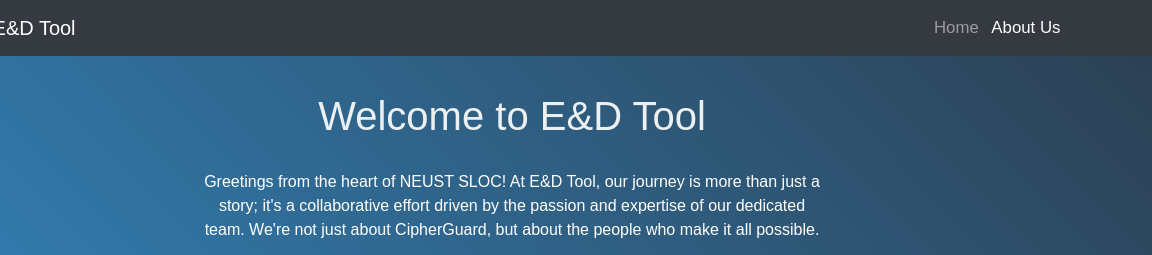
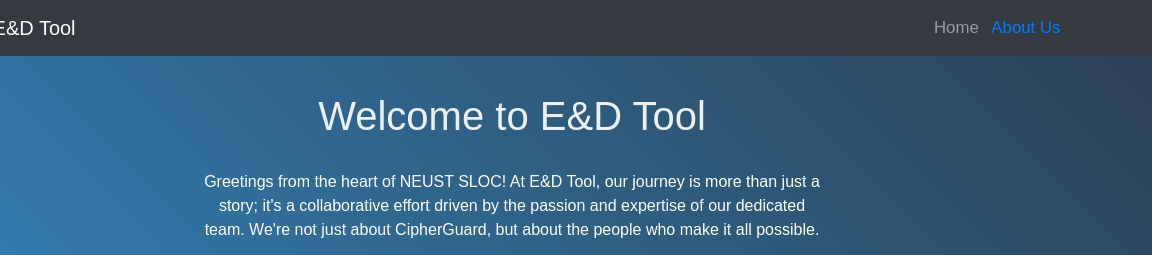
Before and after one commit to EAndDTools/E-D-Tool, a plain HTML site: page about.html in a window 1280 px wide. Shown: the top 255 px of the page, 128-1280 px from the left. Drawn offline with Linux system fonts and the light colour scheme.

Commit message:
Update about.html

```diff
--- a/about.html
+++ b/about.html
@@ -27,7 +27,7 @@
                         <a class="nav-link" href="index.html">Home</a>
                     </li>
                     <li class="nav-item active">
-                        <a class="nav-link" href="about.html">About Us</a>
+                        <a class="nav-link text-primary" href="about.html">About Us</a>
                     </li>
                 </ul>
             </div>
```
